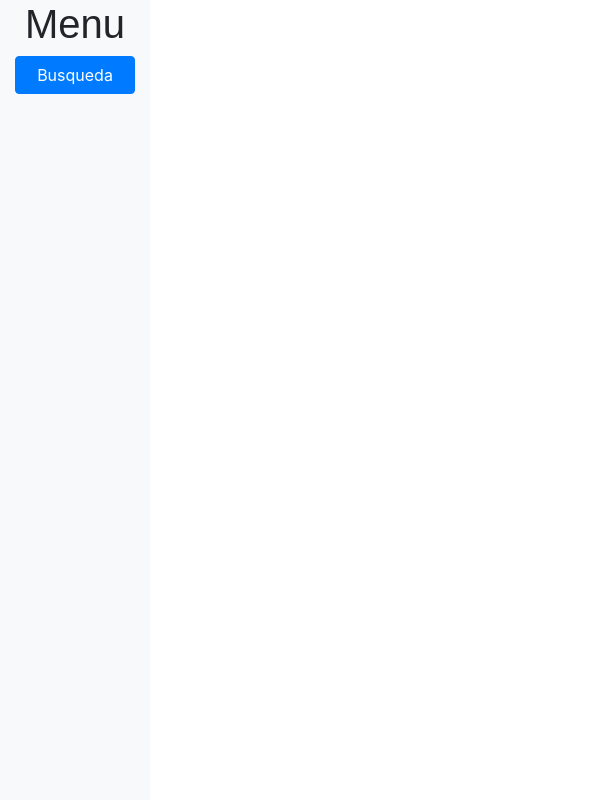
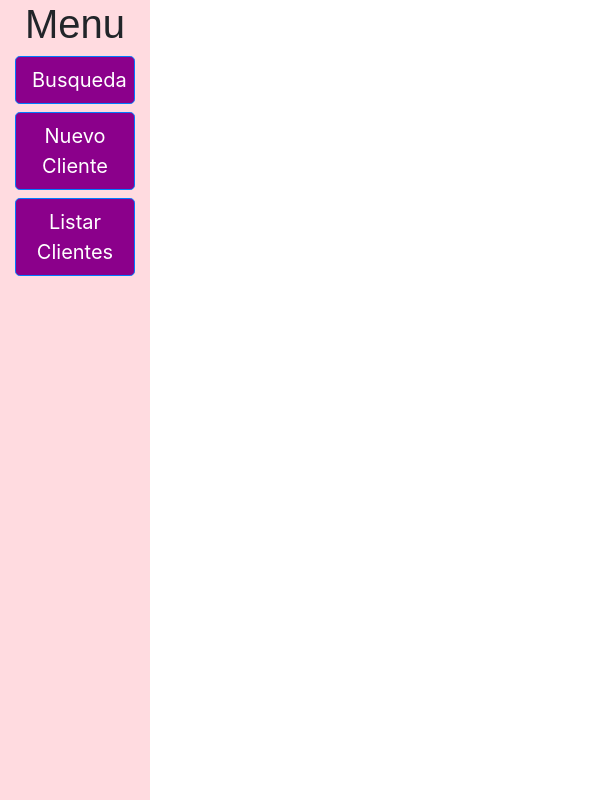
Before and after one commit to Francrodi/ClientManager, an Electron app: page index.html in a window 600 px wide. Drawn offline with nearby package versions, Linux system fonts and the light colour scheme.

Commit message:
Update grafico menu

```diff
--- a/index.html
+++ b/index.html
@@ -13,9 +13,11 @@
         <div class="container-fluid vh-100">
 
             <div class="row h-100">
-                <div class="col-3 bg-light">
+                <div class="col-3" style="background-color: rgb(255, 219, 224);">
                     <h1 style="font-family: Arial, Helvetica, sans-serif; text-align: center;">Menu</h1>
-                    <button class="btn btn-primary btn-block">Busqueda</button>
+                    <button class="btn btn-primary btn-block btn-lg" style="background-color: darkmagenta;">Busqueda</button>
+                    <button class="btn btn-primary btn-block btn-lg" style="background-color: darkmagenta;">Nuevo Cliente</button>
+                    <button class="btn btn-primary btn-block btn-lg" style="background-color: darkmagenta;">Listar Clientes</button>
                 </div>
                 <div class="col">
 
```
